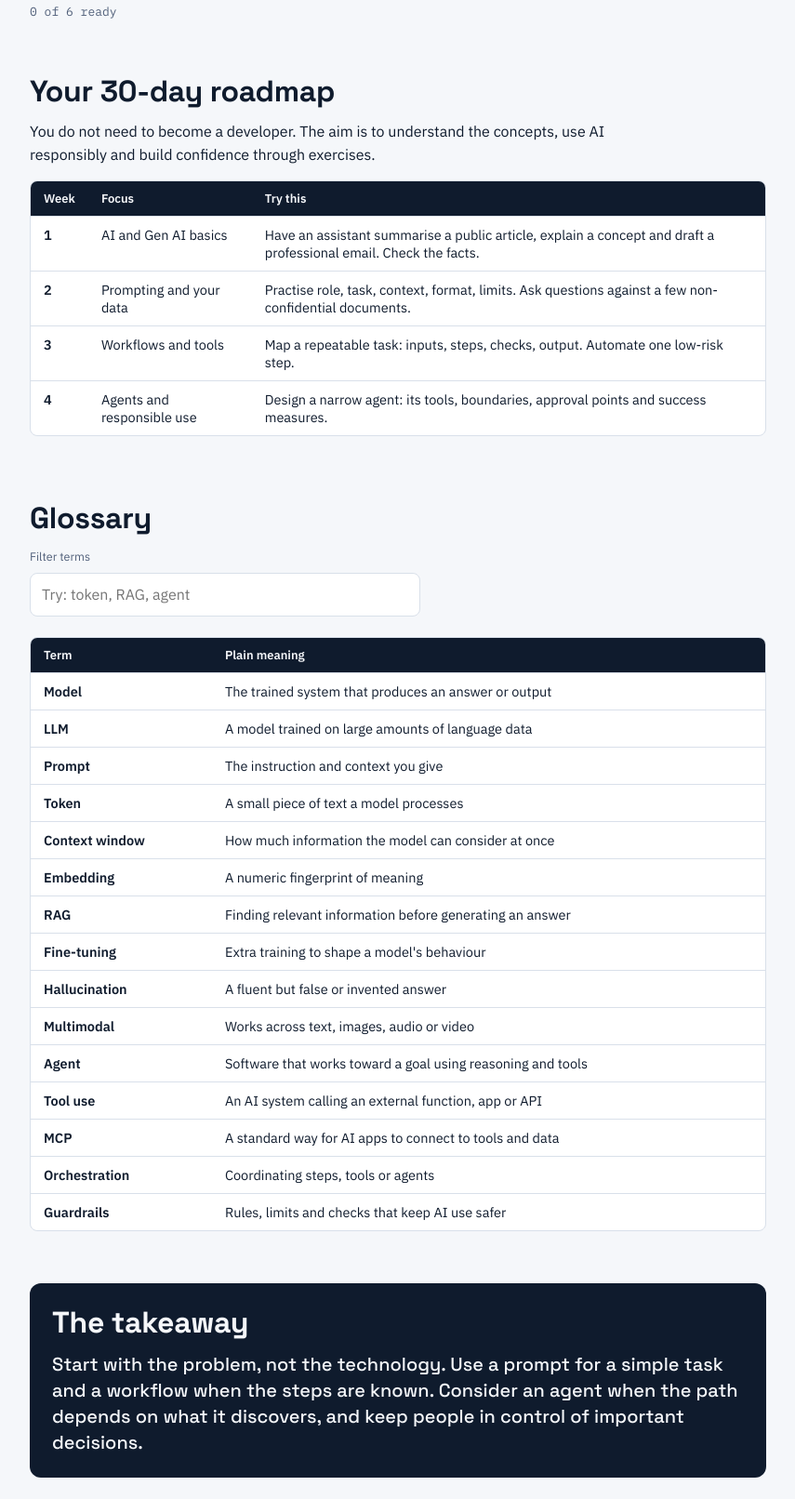
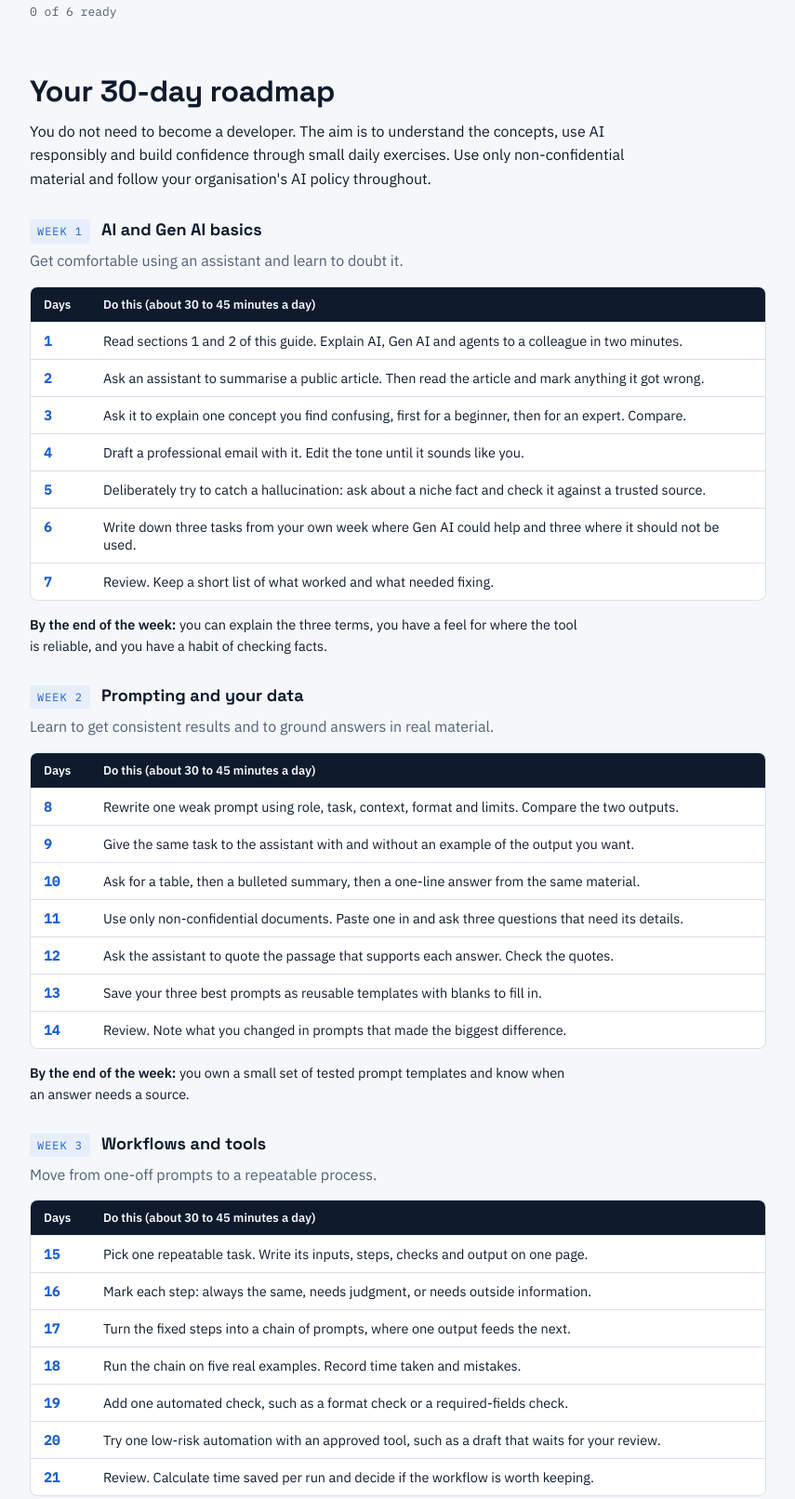
Before and after one commit to abhishek6395singh-debug/AI_Docs, a plain HTML site: page docs/index.html in a window 1280 px wide. Shown: the part 7838-9450 px from the top of the page at 93% size, without its empty margins (336-1191 px from the left). Drawn offline with Linux system fonts and the light colour scheme.

Commit message:
Expand 30-day roadmap into day-by-day plan
Co-Authored-By: Claude Sonnet 5.5 <noreply@anthropic.com>
Claude-Session: https://claude.ai/code/session_017xxQn5ShjzryUKBVUHzfXR

```diff
--- a/docs/index.html
+++ b/docs/index.html
@@ -79,6 +79,10 @@ ul.plain{padding-left:20px;margin:8px 0 12px;max-width:68ch}ul.plain li{margin-b
 .note{font-size:13px;color:var(--muted);max-width:68ch}
 .take{background:var(--ink);color:var(--bg);border-radius:12px;padding:24px;margin-top:56px}
 .take h2{color:inherit}.take p{font-family:var(--head);font-size:20px;line-height:1.4;max-width:none;margin:0}
+.week{margin-top:28px}.wh{display:flex;align-items:baseline;gap:12px;flex-wrap:wrap}.wh h3{margin:0}
+.wn{font-family:var(--mono);font-size:12px;letter-spacing:.08em;text-transform:uppercase;background:var(--accent-soft);color:var(--accent);padding:3px 8px;border-radius:4px}
+.goal{color:var(--muted);margin:6px 0 0}.outcome{font-size:14.5px}
+.week td:first-child{width:64px;font-family:var(--mono);color:var(--accent)}
 footer a{color:var(--accent)}
 a{color:var(--accent)}
 :focus-visible{outline:2px solid var(--accent);outline-offset:2px}
@@ -306,15 +310,31 @@ a{color:var(--accent)}
 
 <section id="roadmap">
   <h2>Your 30-day roadmap</h2>
-  <p>You do not need to become a developer. The aim is to understand the concepts, use AI responsibly and build confidence through exercises.</p>
-  <div class="tw"><table>
-    <thead><tr><th>Week</th><th>Focus</th><th>Try this</th></tr></thead>
-    <tbody>
-      <tr><td>1</td><td>AI and Gen AI basics</td><td>Have an assistant summarise a public article, explain a concept and draft a professional email. Check the facts.</td></tr>
-      <tr><td>2</td><td>Prompting and your data</td><td>Practise role, task, context, format, limits. Ask questions against a few non-confidential documents.</td></tr>
-      <tr><td>3</td><td>Workflows and tools</td><td>Map a repeatable task: inputs, steps, checks, output. Automate one low-risk step.</td></tr>
-      <tr><td>4</td><td>Agents and responsible use</td><td>Design a narrow agent: its tools, boundaries, approval points and success measures.</td></tr>
-    </tbody></table></div>
+  <p>You do not need to become a developer. The aim is to understand the concepts, use AI responsibly and build confidence through small daily exercises. Use only non-confidential material and follow your organisation's AI policy throughout.</p>
+  <div class="week"><div class="wh"><span class="wn">Week 1</span><h3>AI and Gen AI basics</h3></div>
+  <p class="goal">Get comfortable using an assistant and learn to doubt it.</p>
+  <div class="tw"><table><thead><tr><th>Days</th><th>Do this (about 30 to 45 minutes a day)</th></tr></thead><tbody><tr><td>1</td><td>Read sections 1 and 2 of this guide. Explain AI, Gen AI and agents to a colleague in two minutes.</td></tr><tr><td>2</td><td>Ask an assistant to summarise a public article. Then read the article and mark anything it got wrong.</td></tr><tr><td>3</td><td>Ask it to explain one concept you find confusing, first for a beginner, then for an expert. Compare.</td></tr><tr><td>4</td><td>Draft a professional email with it. Edit the tone until it sounds like you.</td></tr><tr><td>5</td><td>Deliberately try to catch a hallucination: ask about a niche fact and check it against a trusted source.</td></tr><tr><td>6</td><td>Write down three tasks from your own week where Gen AI could help and three where it should not be used.</td></tr><tr><td>7</td><td>Review. Keep a short list of what worked and what needed fixing.</td></tr></tbody></table></div>
+  <p class="outcome"><b>By the end of the week:</b> you can explain the three terms, you have a feel for where the tool is reliable, and you have a habit of checking facts.</p></div>
+  <div class="week"><div class="wh"><span class="wn">Week 2</span><h3>Prompting and your data</h3></div>
+  <p class="goal">Learn to get consistent results and to ground answers in real material.</p>
+  <div class="tw"><table><thead><tr><th>Days</th><th>Do this (about 30 to 45 minutes a day)</th></tr></thead><tbody><tr><td>8</td><td>Rewrite one weak prompt using role, task, context, format and limits. Compare the two outputs.</td></tr><tr><td>9</td><td>Give the same task to the assistant with and without an example of the output you want.</td></tr><tr><td>10</td><td>Ask for a table, then a bulleted summary, then a one-line answer from the same material.</td></tr><tr><td>11</td><td>Use only non-confidential documents. Paste one in and ask three questions that need its details.</td></tr><tr><td>12</td><td>Ask the assistant to quote the passage that supports each answer. Check the quotes.</td></tr><tr><td>13</td><td>Save your three best prompts as reusable templates with blanks to fill in.</td></tr><tr><td>14</td><td>Review. Note what you changed in prompts that made the biggest difference.</td></tr></tbody></table></div>
+  <p class="outcome"><b>By the end of the week:</b> you own a small set of tested prompt templates and know when an answer needs a source.</p></div>
+  <div class="week"><div class="wh"><span class="wn">Week 3</span><h3>Workflows and tools</h3></div>
+  <p class="goal">Move from one-off prompts to a repeatable process.</p>
+  <div class="tw"><table><thead><tr><th>Days</th><th>Do this (about 30 to 45 minutes a day)</th></tr></thead><tbody><tr><td>15</td><td>Pick one repeatable task. Write its inputs, steps, checks and output on one page.</td></tr><tr><td>16</td><td>Mark each step: always the same, needs judgment, or needs outside information.</td></tr><tr><td>17</td><td>Turn the fixed steps into a chain of prompts, where one output feeds the next.</td></tr><tr><td>18</td><td>Run the chain on five real examples. Record time taken and mistakes.</td></tr><tr><td>19</td><td>Add one automated check, such as a format check or a required-fields check.</td></tr><tr><td>20</td><td>Try one low-risk automation with an approved tool, such as a draft that waits for your review.</td></tr><tr><td>21</td><td>Review. Calculate time saved per run and decide if the workflow is worth keeping.</td></tr></tbody></table></div>
+  <p class="outcome"><b>By the end of the week:</b> you have a working workflow with a measured result and a clear view of where human review sits.</p></div>
+  <div class="week"><div class="wh"><span class="wn">Week 4</span><h3>Agents and responsible use</h3></div>
+  <p class="goal">Design a safe, narrow agent on paper and make the case for it.</p>
+  <div class="tw"><table><thead><tr><th>Days</th><th>Do this (about 30 to 45 minutes a day)</th></tr></thead><tbody><tr><td>22</td><td>Use the decision tool in this guide on three tasks. Write down why each is a prompt, workflow or agent.</td></tr><tr><td>23</td><td>Choose one narrow agent use case. Write the goal, what "done" means and when it must stop.</td></tr><tr><td>24</td><td>List its tools. Mark each read-only or write, and remove any it does not truly need.</td></tr><tr><td>25</td><td>List the actions that need human approval and the limits for steps, time and spend.</td></tr><tr><td>26</td><td>Write ten test cases, including two awkward ones and one that tries to trick it.</td></tr><tr><td>27</td><td>Fill in the launch checklist in the risks section and name an owner.</td></tr><tr><td>28</td><td>Walk through a shadow-mode run on paper: what would the agent have proposed, and what would you have changed?</td></tr><tr><td>29</td><td>Write a one-page proposal: problem, design, risks, success measures.</td></tr><tr><td>30</td><td>Present it to a colleague or manager and collect their questions.</td></tr></tbody></table></div>
+  <p class="outcome"><b>By the end of the week:</b> you have a one-page agent proposal that a reviewer could approve, change or reject.</p></div>
+  <h3>Month-end self-check</h3>
+  <ul class="plain">
+    <li>I can explain AI, Gen AI and agentic AI to a non-technical colleague.</li>
+    <li>I have prompt templates I trust and I verify important facts.</li>
+    <li>I have mapped at least one real task as a workflow and measured the result.</li>
+    <li>I can say when a task does not need an agent.</li>
+    <li>I know the guardrails any agent would need before it touches real work.</li>
+  </ul>
 </section>
 
 <section id="glossary">
```
